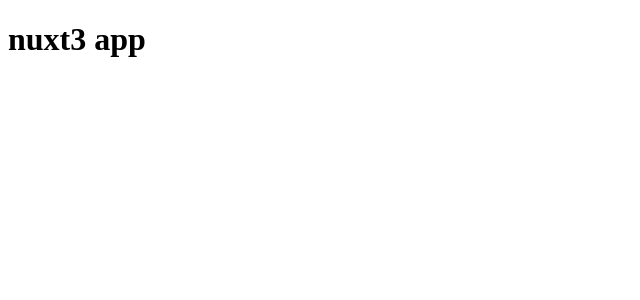
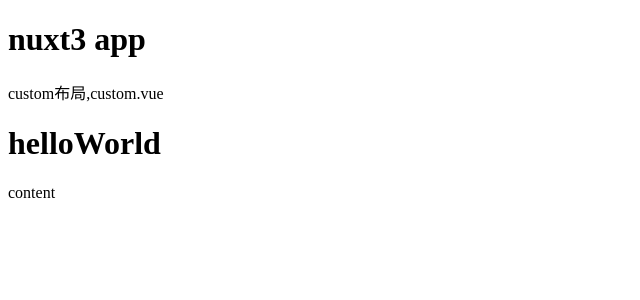
Before and after one commit to Chazz-John/nuxt3-app, a Nuxt app: page /helloworld in a window 1280 px wide. Before the commit this address had no page. Shown: the top 300 px of the page, without its empty margins (0-640 px from the left). Built offline with nearby package versions, Linux system fonts and the light colour scheme.

Commit message:
通用布局、自定义布局

```diff
--- /dev/null
+++ b/layouts/custom.vue
@@ -0,0 +1,7 @@
+<template>
+  <div>
+    custom布局,custom.vue
+    <slot name="title" />
+    <slot />
+  </div>
+</template>
--- /dev/null
+++ b/layouts/default.vue
@@ -0,0 +1,6 @@
+<template>
+  <div>
+    通用布局,default.vue
+    <slot/>
+  </div>
+</template>
--- /dev/null
+++ b/pages/helloworld.vue
@@ -0,0 +1,26 @@
+<template>
+  <div>
+    <NuxtLayout name="custom">
+      <template #title>
+        <div>
+          <h1>helloWorld</h1>
+        </div>
+      </template>
+      <template #default>
+        <div>
+          content
+        </div>
+      </template>
+    </NuxtLayout>
+  </div>
+</template>
+<script>
+// export default {
+//   //设置自定义页面模板属性
+//   layout:'custom'
+// }
+export default {
+  //手动设置布局页
+  layout:false
+}
+</script>
--- a/pages/index.vue
+++ b/pages/index.vue
@@ -4,12 +4,12 @@
     <!--普通路由-->
     <NuxtLink to="/detail">Detail Page</NuxtLink>
     <br/>
-    <!--动态路由-->
-    <NuxtLink to="/user-admin/1">user page</NuxtLink>
+    <NuxtLink to="/helloWorld">hello Page</NuxtLink>
     <br/>
     <!--嵌套路由-->
     <NuxtLink to="/parent/child">parent page</NuxtLink>
+    <br/>
+    <!--动态路由-->
+    <NuxtLink to="/user-admin/1">user page</NuxtLink>
   </div>
 </template>
-<script setup>
-</script>
```
